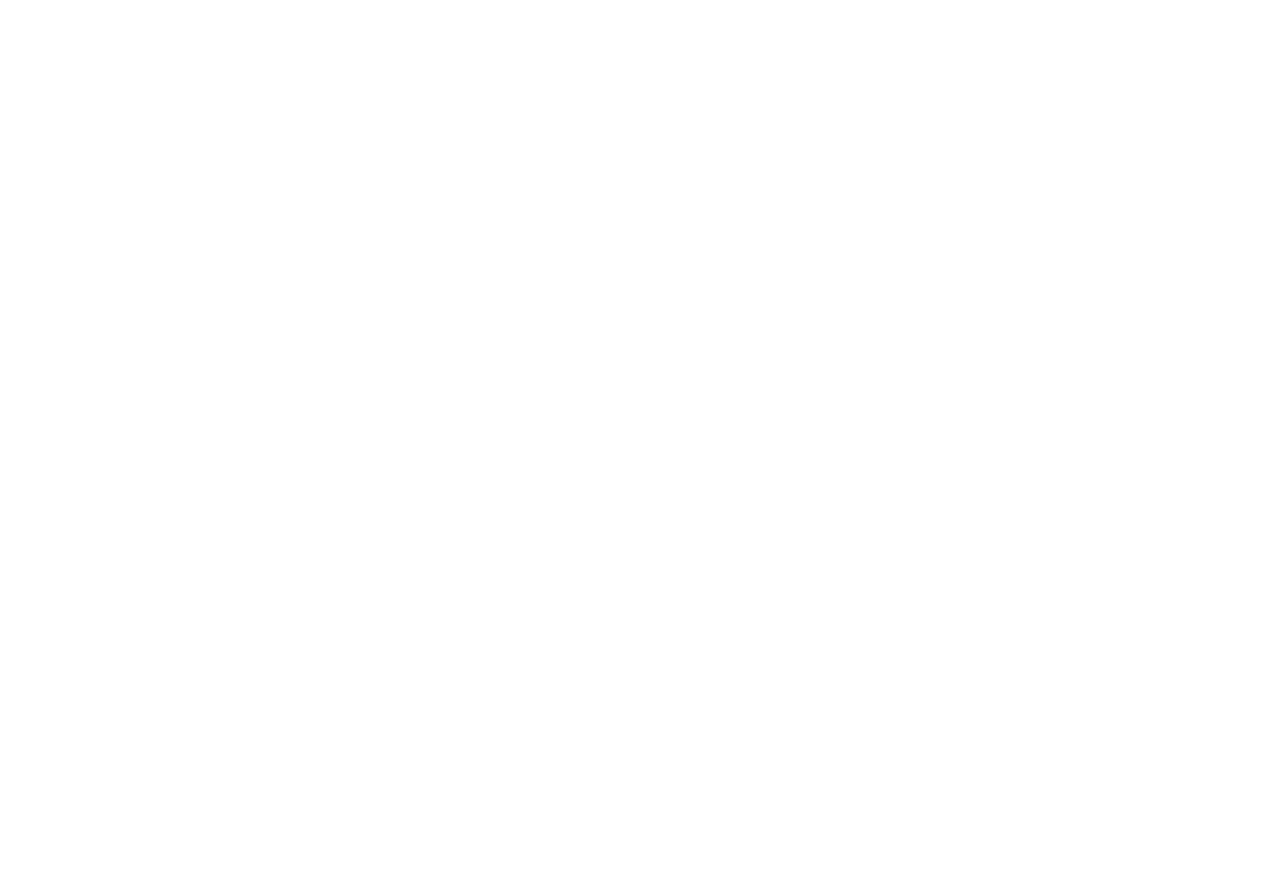
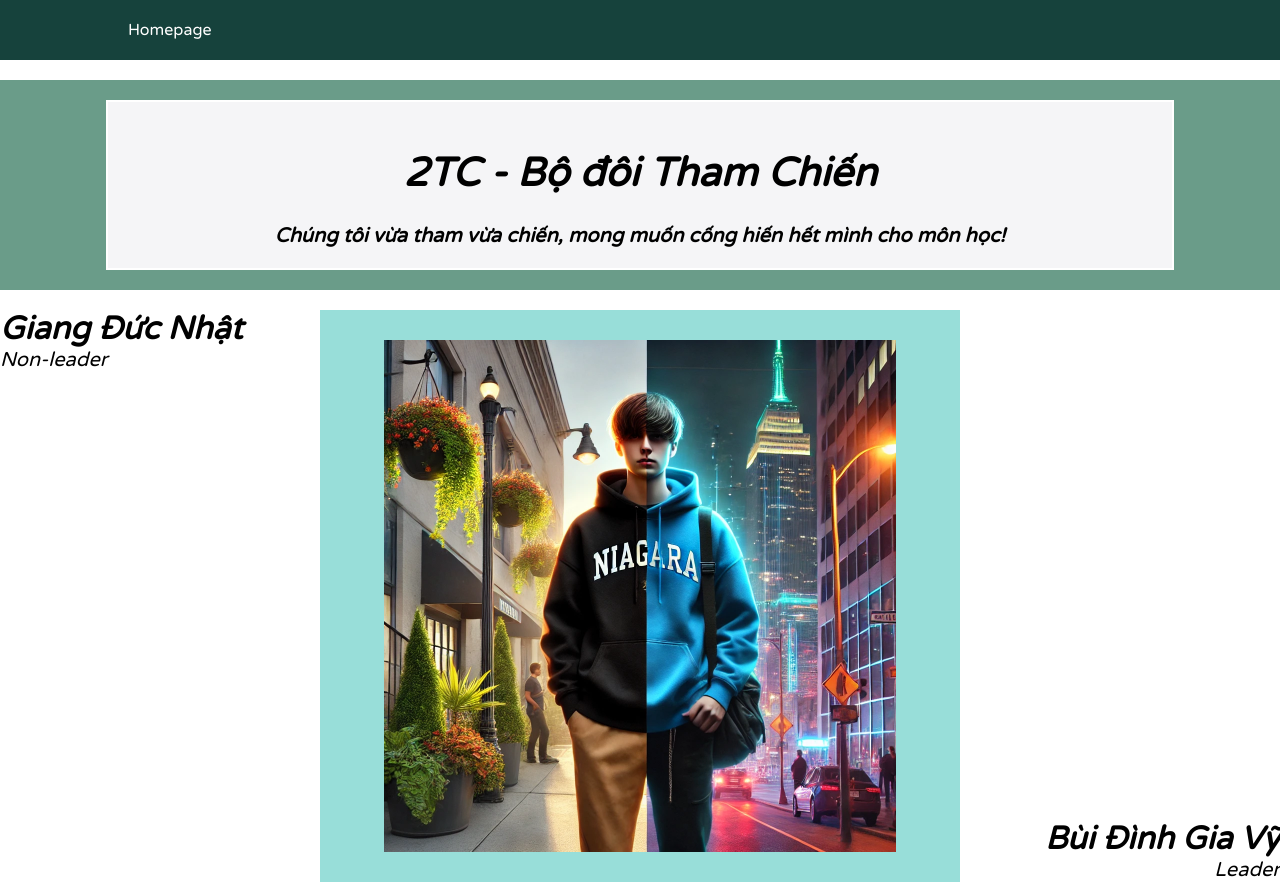
Before and after one commit to VyBui13/WebDev-GA2, a plain HTML site: page 2TL/default.html in a window 1280 px wide. Before the commit the page ends 800 px from the top, so only its background shows below. Drawn offline with Linux system fonts and the light colour scheme.

Commit message:
add default html

```diff
--- a/2TL/default.html
+++ b/2TL/default.html
@@ -5,9 +5,54 @@
     <meta charset="UTF-8">
     <meta name="viewport" content="width=device-width, initial-scale=1.0">
     <title>Document</title>
+    <link rel="stylesheet" href="style.css">
 </head>
 
 <body>
+    <header>
+        <div>
+            Homepage
+        </div>
+    </header>
+
+    <div id="D_outer">
+        <div id="D_inner">
+            <h1>
+                2TC - Bộ đôi Tham Chiến
+            </h1>
+            <div>
+                Chúng tôi vừa tham vừa chiến, mong muốn cống hiến hết mình cho môn học!
+            </div>
+        </div>
+    </div>
+
+    <div style="position: relative; height: fit-content;">
+        <div id="GDN_name">
+            <div style="font-size: 32px; font-weight: 1000;">
+                Giang Đức Nhật
+            </div>
+            <div>
+                Non-leader
+            </div>
+        </div>
+        <div id = "BDGV_name">
+            <div style="font-size: 32px; font-weight: 1000;">
+                Bùi Đình Gia Vỹ
+            </div>
+            <div>
+                Leader
+            </div>
+        </div>
+        <div id="anh_chup_chung">
+            <img src="nhat_vy_combine.webp" alt="Ảnh hai đứa chụp chung" height="512" width="512" usemap="#anh_chup_chung">
+
+            <!-- usearea -->
+            <map name="anh_chup_chung">
+                <area shape="rect" coords="0,0,256,512" alt="Giang Đức Nhật" href="/2TL/members/22120252/22120252.html" target="_blank">
+                <area shape="rect" coords="256,0,512,512" alt="Bùi Đình Gia Vỹ" href="/2TL/members/22120450/22120450.html" target="_blank">
+            </map>
+        </div>
+    </div>
 
 </body>
 
--- a/2TL/members/members.css
+++ b/2TL/members/members.css
@@ -366,7 +366,7 @@
 }
 
 .card--secondperson .card__frontside .card__picture-container .card__picture {
-    background-image: url(./22120252/images/22120252.jpeg);
+    background-image: url(./22120252/images/22120252.jpg);
 }
 
 /*----------------------SECONDPERSON---------------------*/
--- /dev/null
+++ b/2TL/style.css
@@ -0,0 +1,68 @@
+@import url('https://fonts.googleapis.com/css2?family=Varela+Round&display=swap');
+
+body, html{
+    margin: 0;
+    padding: 0;
+    box-sizing: border-box;
+    font-family: "Varela Round", sans-serif;
+}
+
+header{
+    display: flex;
+    justify-content: space-between;
+    align-items: center;
+    padding: 20px 10%;
+    background-color: #16423C;
+    color: #fff;
+}
+
+#D_outer{
+    display: flex;
+    justify-content: center;
+    align-items: center;
+    margin: 20px 0px 20px;
+    width: 100%;
+    background-color: #6A9C89;
+}
+
+#D_inner{
+    margin: 20px 0px 20px;
+    width: 80%;
+    padding: 20px;
+    border: 2px solid #fff;
+    font-weight: 700;
+    font-size: 20px;
+    font-style: italic;
+    color: black;
+    list-style: none;
+    text-align: center;
+    background-color: #F5F5F7;
+}
+
+#GDN_name{
+    position: absolute;
+    font-size: 20px;
+    font-style: italic;
+    color: black;
+    text-align: left;
+}
+
+#anh_chup_chung{
+    margin: auto;
+    width: 50%;
+    padding: 30px 0px 30px;
+    display: flex;
+    justify-content: center;
+    align-items: center;
+    background-color: #98DED9;
+}
+
+#BDGV_name{
+    position: absolute;
+    font-size: 20px;
+    font-style: italic;
+    color: black;
+    text-align: right;
+    bottom: 0;
+    width: 100%;
+}
```
Also changed, not shown: 2TL/members/22120252/22120252.html (+6 -6 lines), 2TL/default.css (line endings or trailing spaces), 2TL/members/22120252/images/22120252.jpg (added), 2TL/nhat_vy_combine.webp (added).
